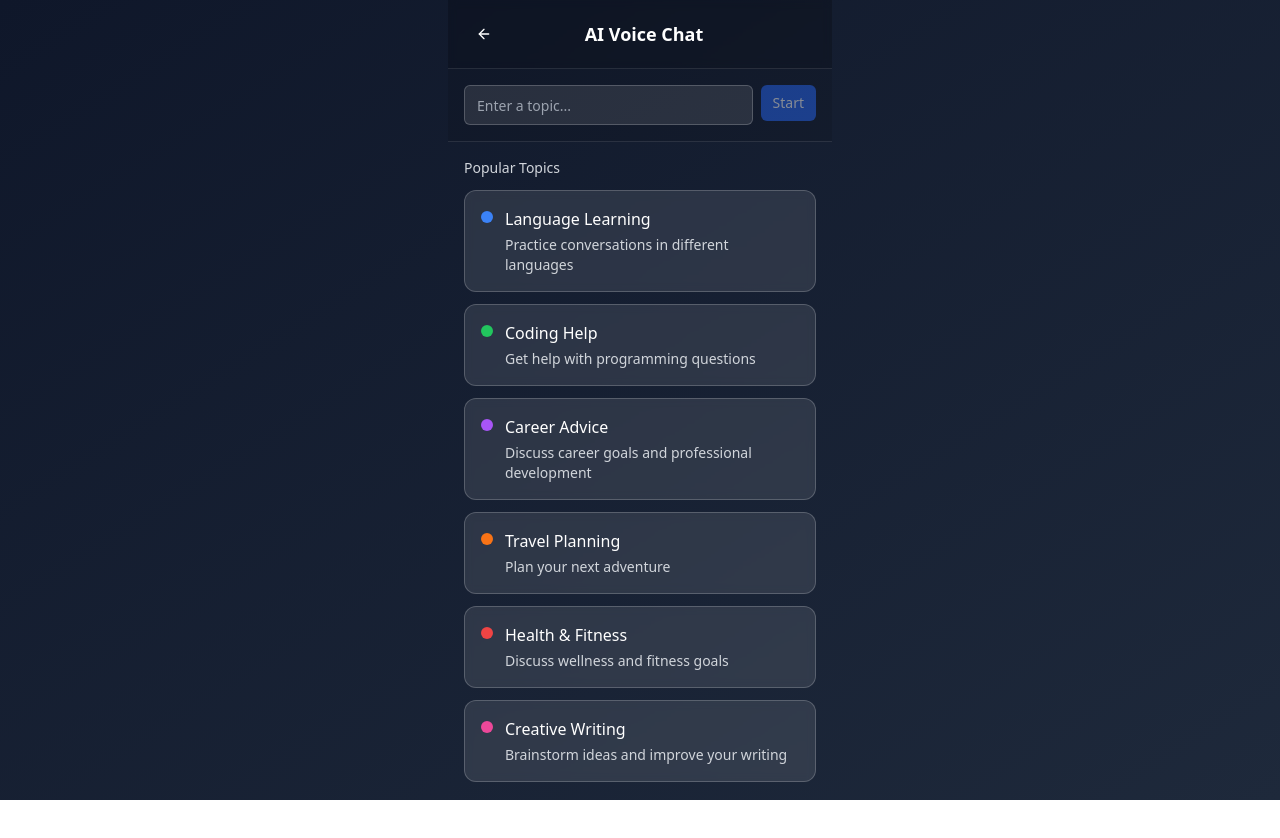
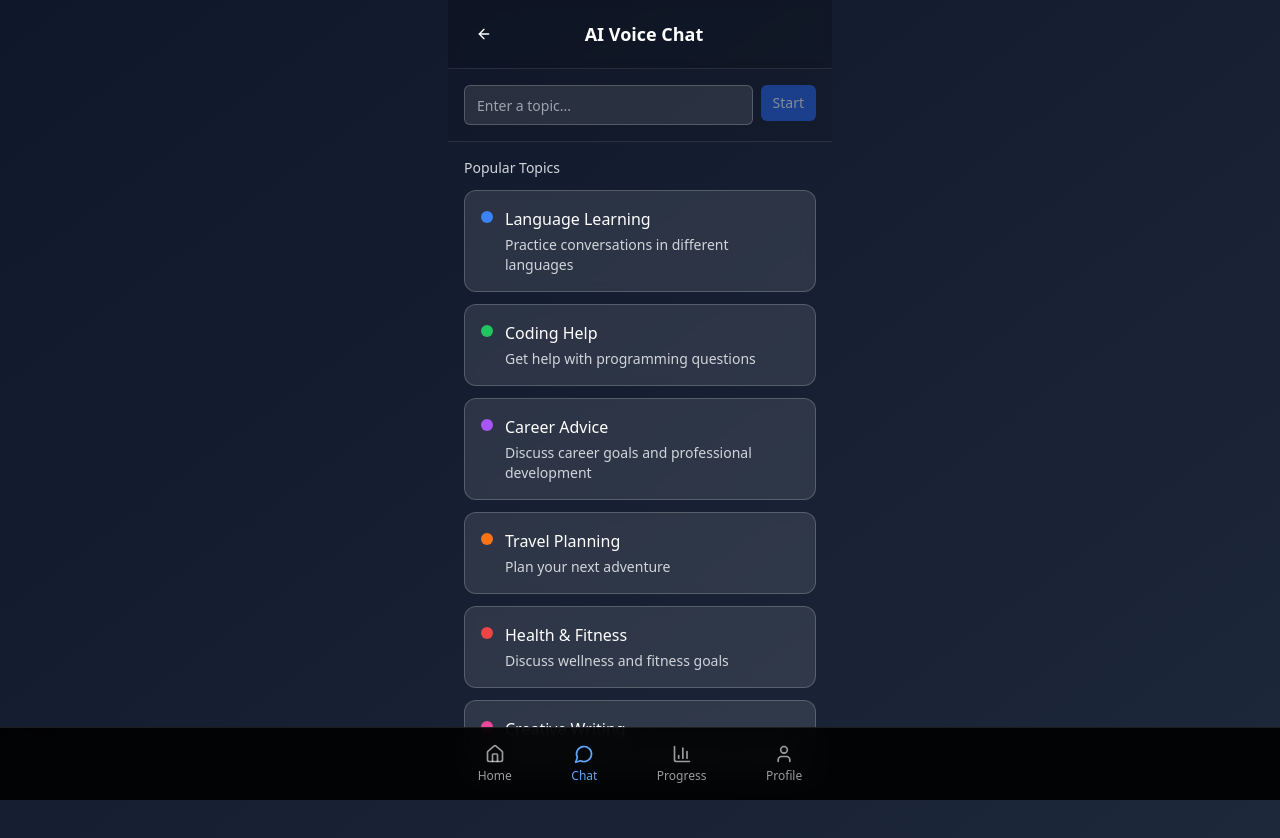
Before and after one commit to eshadowing/eshadowing.github.io, a React (Vite) app: page /chat in a window 1280 px wide. Shown: the top 838 px of the page. Before the commit the page ends 800 px from the top, so only its background shows below. Built offline with nearby package versions, Linux system fonts and the light colour scheme.

Commit message:
Fix: Chat page UI
Keep bottom menu and topic search on chat page.

```diff
--- a/src/pages/Chat.tsx
+++ b/src/pages/Chat.tsx
@@ -3,6 +3,7 @@ import { ArrowLeft, Mic, MicOff } from 'lucide-react';
 import { Button } from '@/components/ui/button';
 import { Input } from '@/components/ui/input';
 import { useNavigate } from 'react-router-dom';
+import BottomNav from '@/components/BottomNav';
 
 // Extend Window interface for speech recognition
 declare global {
@@ -143,8 +144,8 @@ const Chat = () => {
   };
 
   return (
-    <div className="min-h-screen bg-gradient-to-br from-slate-900 to-slate-800 text-white">
-      <div className="relative w-full max-w-sm mx-auto h-screen flex flex-col">
+    <div className="min-h-screen bg-gradient-to-br from-slate-900 to-slate-800 text-white pb-16">
+      <div className="relative w-full max-w-sm mx-auto min-h-screen flex flex-col">
         {/* Header */}
         <div className="flex items-center justify-between p-4 border-b border-white/10 bg-black/20 backdrop-blur-sm">
           <Button
@@ -262,6 +263,7 @@ const Chat = () => {
           </div>
         )}
       </div>
+      <BottomNav />
     </div>
   );
 };
```
